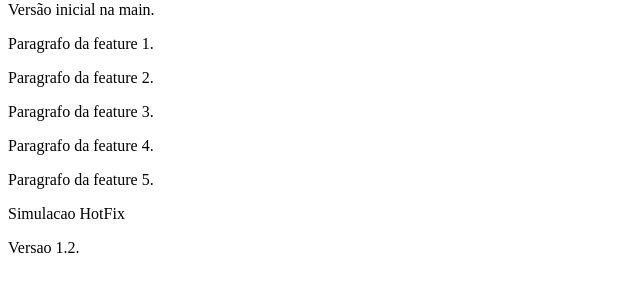
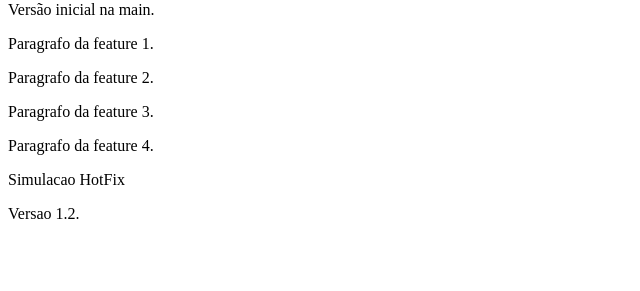
Before and after one commit to PatrickFaria147/PraticaGF, a plain HTML site: page index.html in a window 1280 px wide. Shown: the part 79-370 px from the top of the page, without its empty margins (0-640 px from the left). Drawn offline with Linux system fonts and the light colour scheme.

Commit message:
Revert "feat: adição paragrafo 5"

```diff
--- a/index.html
+++ b/index.html
@@ -11,7 +11,6 @@
 <p>Paragrafo da feature 2.</p>
 <p>Paragrafo da feature 3.</p>
 <p>Paragrafo da feature 4.</p>
-<p>Paragrafo da feature 5.</p>
 <p>Simulacao HotFix</p>
 <p>Versao 1.2.</p>
 </body>
```
